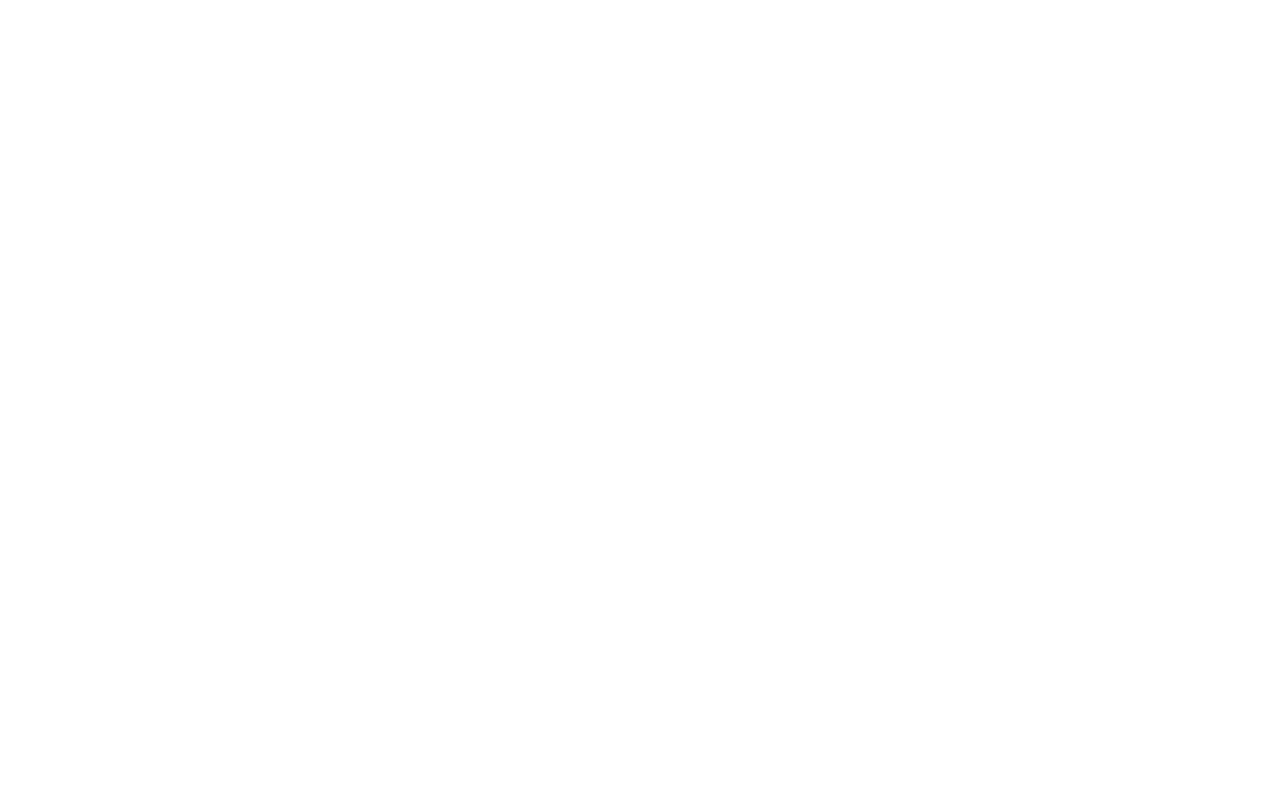
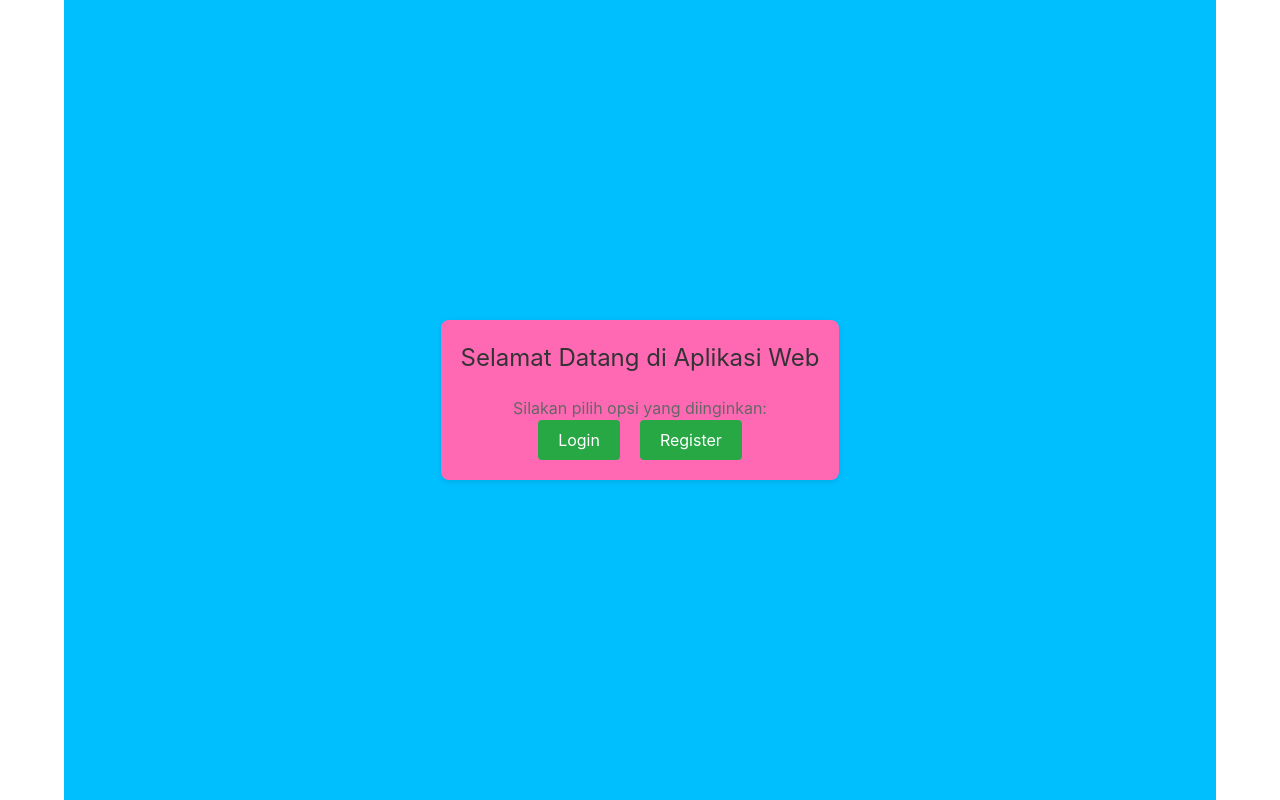
Before and after one commit to fhira21/ProjectUAS_frontend, a React (Create React App) app: page / in a window 1280 px wide. Before the commit this address had no page. Built offline with nearby package versions, Linux system fonts and the light colour scheme.

Commit message:
first commit

```diff
--- a/src/App.js
+++ b/src/App.js
@@ -5,6 +5,7 @@ import AddUser from "./components/AddUser";
 import EditUser from "./components/EditUser";
 import Register from "./components/register";
 import Login from "./components/login";
+import Home from "./components/home";
 
 const App = () => {
   const [registeredUsers, setRegisteredUsers] = useState([]);
@@ -34,6 +35,7 @@ const App = () => {
     <Router>
       <div className="container">
         <Routes>
+          <Route path="/" element={<Home />} />
           <Route path="/login" element={<Login handleLogin={handleLogin} error={error} />} />
           <Route path="/register" element={<Register handleRegister={handleRegister} />} />
           <Route path="/list" element={<UserList />} />
--- a/src/components/UserList.js
+++ b/src/components/UserList.js
@@ -25,7 +25,7 @@ const UserList = () => {
   };
 
   const handleLogout = () => {
-    navigate("/login");
+    navigate("/");
   };
 
   return (
@@ -62,7 +62,7 @@ const UserList = () => {
                 <td>{user.gender}</td>
                 <td>
                   <Link
-                    to={`edit/${user._id}`}
+                    to={`/edit/${user._id}`}
                     className="button is-info is-small mr-1"
                   >
                     Edit
--- /dev/null
+++ b/src/components/home.js
@@ -0,0 +1,73 @@
+import React from "react";
+import { Link } from "react-router-dom";
+
+const Home = () => {
+  const containerStyle = {
+    display: "flex",
+    justifyContent: "center",
+    alignItems: "center",
+    height: "100vh",
+    backgroundColor: "#00BFFF",
+  };
+
+  const contentStyle = {
+    textAlign: "center",
+    padding: "20px",
+    backgroundColor: "#FF69B4",
+    boxShadow: "0 2px 6px rgba(0, 0, 0, 0.1)",
+    borderRadius: "8px",
+  };
+
+  const headingStyle = {
+    fontSize: "24px",
+    marginBottom: "20px",
+    color: "#333",
+  };
+
+  const paragraphStyle = {
+    fontSize: "16px",
+    color: "#666",
+  };
+
+  const buttonStyle = {
+    padding: "10px 20px",
+    margin: "0 10px",
+    fontSize: "16px",
+    border: "none",
+    borderRadius: "4px",
+    cursor: "pointer",
+    outline: "none",
+  };
+
+  const loginButtonStyle = {
+    ...buttonStyle,
+    backgroundColor: "#28a745",
+    color: "#fff",
+  };
+
+  const registerButtonStyle = {
+    ...buttonStyle,
+    backgroundColor: "#28a745",
+    color: "#fff",
+  };
+
+  return (
+    <div style={containerStyle}>
+      <div style={contentStyle}>
+        <h2 style={headingStyle}>Selamat Datang di Aplikasi Web</h2>
+        <p style={paragraphStyle}>Silakan pilih opsi yang diinginkan:</p>
+
+        <div>
+          <Link to="/login">
+            <button style={loginButtonStyle}>Login</button>
+          </Link>
+          <Link to="/register">
+            <button style={registerButtonStyle}>Register</button>
+          </Link>
+        </div>
+      </div>
+    </div>
+  );
+};
+
+export default Home;
--- a/src/components/login.js
+++ b/src/components/login.js
@@ -46,9 +46,9 @@ const Login = () => {
   };
 
   return (
-    <div>
+    <div className="login-container">
       <h2>Login</h2>
-      {errorMessage && <p style={{ color: "red" }}>{errorMessage}</p>}
+      {errorMessage && <p className="error-message">{errorMessage}</p>}
       <form onSubmit={handleSubmit}>
         <input
           type="text"
@@ -64,7 +64,7 @@ const Login = () => {
           value={formData.password}
           onChange={handleChange}
         />
-        <button type="submit">Login</button>
+        <button type="submit" className="login-button">Login</button>
         <p>
           Don't have an account? <Link to="/register">Register here</Link>
         </p>
--- a/src/components/register.js
+++ b/src/components/register.js
@@ -45,9 +45,9 @@ const Register = () => {
   };
 
   return (
-    <div>
+    <div className="register-container">
       <h2>Register</h2>
-      {errorMessage && <p style={{ color: "red" }}>{errorMessage}</p>}
+      {errorMessage && <p className="error-message">{errorMessage}</p>}
       <form onSubmit={handleSubmit}>
         <input
           type="text"
@@ -63,7 +63,7 @@ const Register = () => {
           value={formData.password}
           onChange={handleChange}
         />
-        <button type="submit">Register</button>
+        <button type="submit" className="register-button">Register</button>
         <p>
           Already have an account? <Link to="/login">Login here</Link>
         </p>
@@ -72,4 +72,81 @@ const Register = () => {
   );
 };
 
+// CSS
+const styles = `
+  /* Custom CSS for Register page */
+  .register-container {
+    display: flex;
+    flex-direction: column;
+    justify-content: center;
+    align-items: center;
+    height: 100vh;
+    background-color: #f2f2f2;
+  }
+
+  h2 {
+    font-size: 28px;
+    color: #333;
+    margin-bottom: 20px;
+  }
+
+  .error-message {
+    color: red;
+    font-size: 16px;
+    margin-bottom: 10px;
+  }
+
+  form {
+    display: flex;
+    flex-direction: column;
+    align-items: center;
+    background-color: #fff;
+    padding: 30px;
+    border-radius: 8px;
+    box-shadow: 0 2px 6px rgba(0, 0, 0, 0.1);
+  }
+
+  input {
+    padding: 10px;
+    margin: 8px 0;
+    width: 300px;
+    border: 1px solid #ccc;
+    border-radius: 4px;
+    font-size: 16px;
+  }
+
+  .register-button {
+    padding: 10px 20px;
+    background-color: #28a745;
+    color: #fff;
+    border: none;
+    border-radius: 4px;
+    cursor: pointer;
+    font-size: 16px;
+    outline: none;
+  }
+
+  .register-button:hover {
+    background-color: #1f9041;
+  }
+
+  p {
+    font-size: 16px;
+    margin-top: 20px;
+  }
+
+  a {
+    color: #007bff;
+    text-decoration: none;
+  }
+
+  a:hover {
+    text-decoration: underline;
+  }
+`;
+
+const styleTag = document.createElement("style");
+styleTag.innerHTML = styles;
+document.head.appendChild(styleTag);
+
 export default Register;
```
Also changed, not shown: src/components/login.css (deleted, +0 -59 lines).
